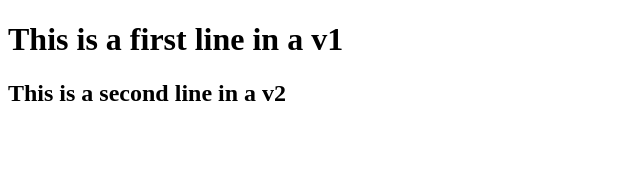
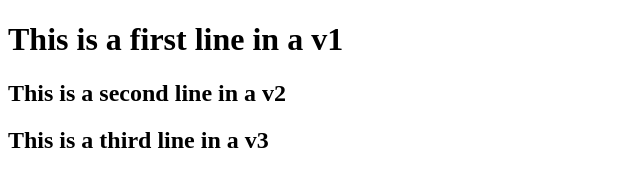
Before and after one commit to Poonamyadav02/myrepo, a plain HTML site: page index.html in a window 1280 px wide. Shown: the whole page, without its empty margins (0-640 px from the left). Drawn offline with Linux system fonts and the light colour scheme.

Commit message:
third line in V3 index.html

```diff
--- a/index.html
+++ b/index.html
@@ -8,6 +8,7 @@
 <body>
     <h1> This is a first line in a v1</h1>
     <h2> This is a second line in a v2</h2>
+    <h2> This is a third line in a v3</h2>
 
 </body>
 </html>
```
